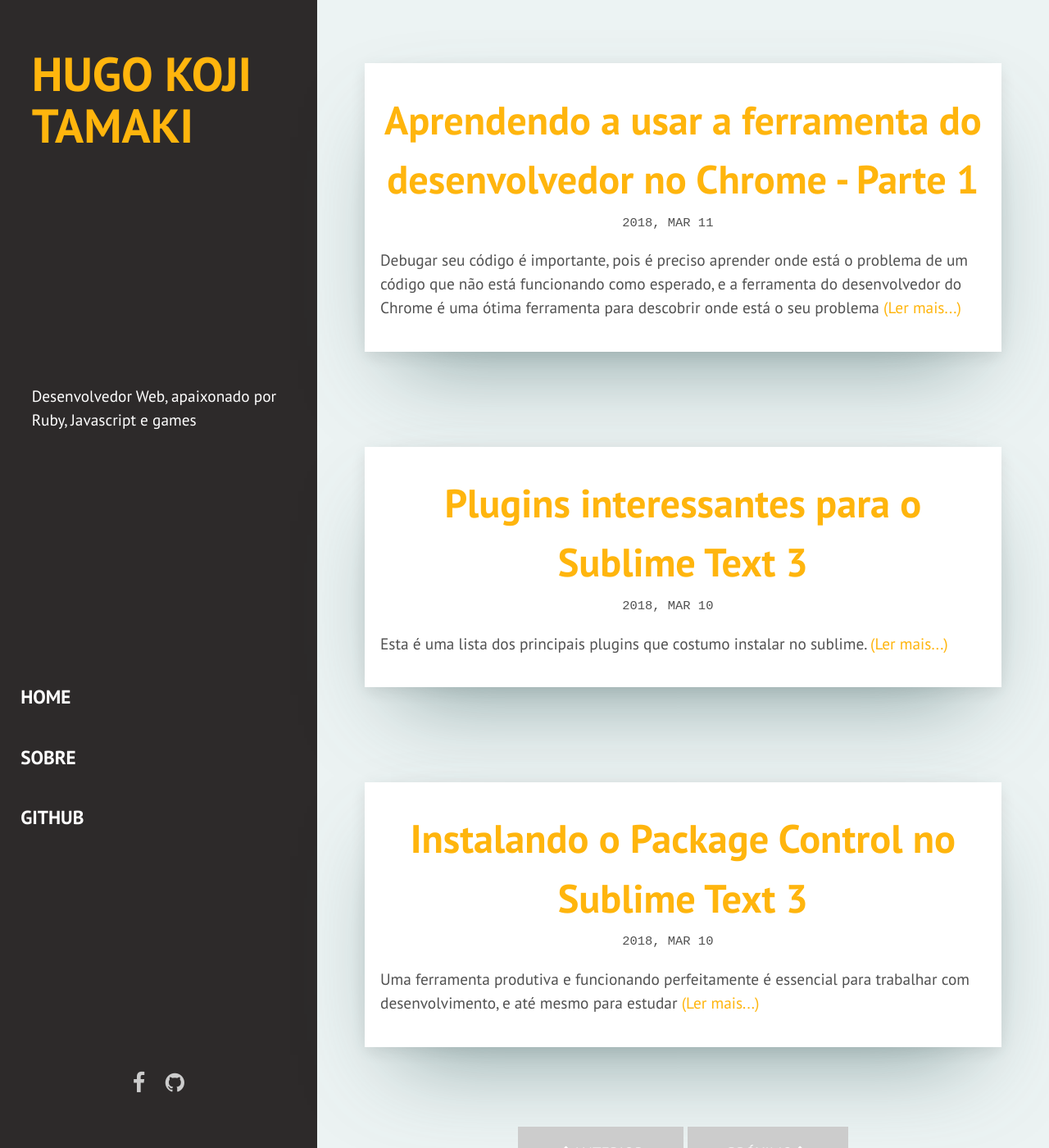
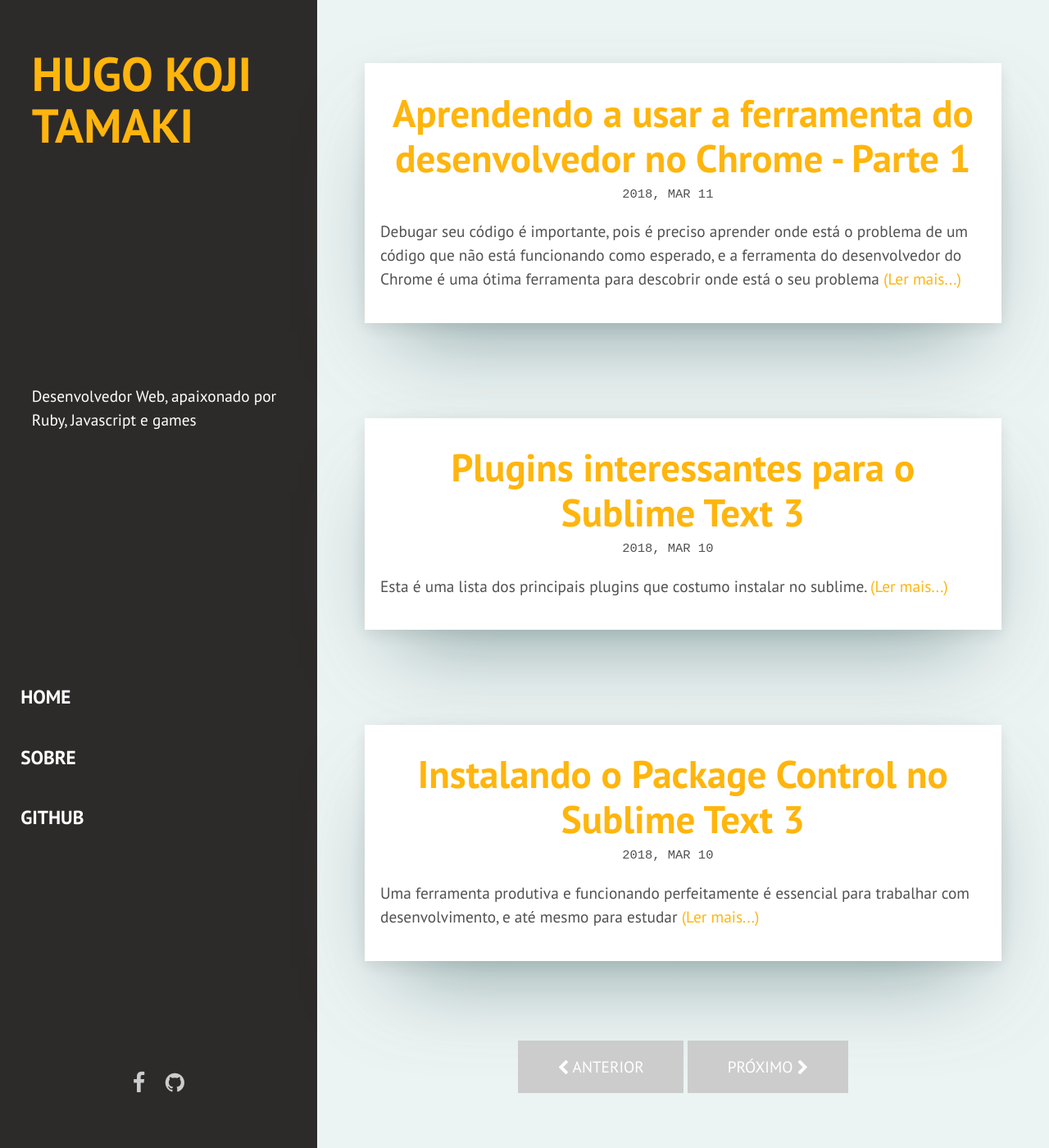
Before and after one commit to HugoTamaki/HugoTamaki.github.io, a Jekyll site: the page built from index.html, in a window 1280 px wide and 1400 px high. Shown: the whole window at 82% size. Built offline with Jekyll 4.4.1, drawn with Linux system fonts in a browser that asks for light colours; some web fonts are replaced; the list of posts is cut into pages by our own code.

Commit message:
Adjusting title line height and font size

```diff
--- a/assets/css/style.scss
+++ b/assets/css/style.scss
@@ -52,6 +52,10 @@
       color: #515151;
     }
   }
+
+  .page-title {
+    line-height: 55px;
+  }
 }
 
 .main-article {
@@ -59,6 +63,11 @@
     span {
       color: #515151;
     }
+  }
+
+  .title-article {
+    line-height: 55px;
+    font-size: 47px;
   }
 
   .more {
```
